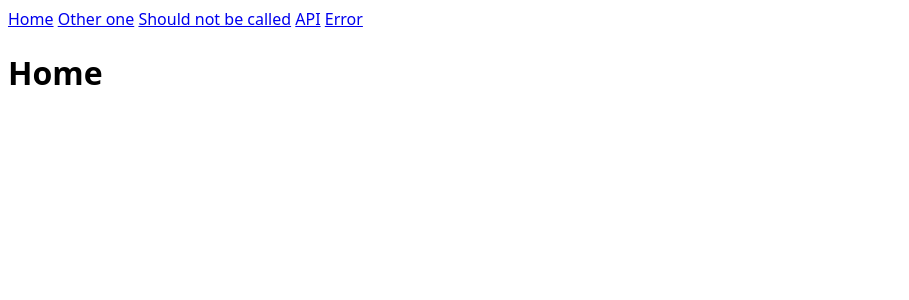
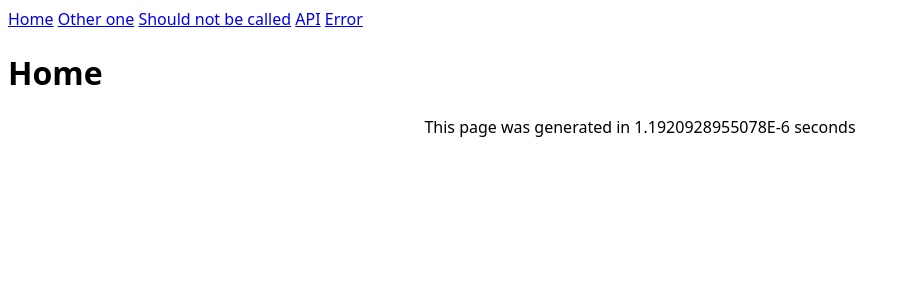
Before and after one commit to felix-schindler/Router, a PHP site: page / in a window 1280 px wide. Shown: the top 300 px of the page, without its empty margins (0-909 px from the left). Run offline with PHP 8.4, Linux system fonts and the light colour scheme.

Commit message:
Add "page generated in .. seconds"

```diff
--- a/Backend/Views/Base/LayoutView.php
+++ b/Backend/Views/Base/LayoutView.php
@@ -21,6 +21,7 @@ class LayoutView extends View
 			color: var(--on-bg);
 			background-color: var(--bg);
 		}
+		footer { text-align: center }
 		@media screen and (prefers-color-scheme: dark) { :root { --on-bg: #fff; --bg: #151515; } }
 	</style>
 </head>
@@ -38,7 +39,7 @@ class LayoutView extends View
 	</main>
 
 	<footer>
-
+		<p>This page was generated in <?=microtime(true) - $GLOBALS['start']?> seconds</p>
 	</footer>
 </body>
 </html>
--- a/index.php
+++ b/index.php
@@ -2,8 +2,7 @@
 
 declare(strict_types = 1);
 
-// $GLOBALS['start'] = microtime(true);		// Stop execution time
-// echo '<p>[Controller] Execution time router: ' . microtime(true) - $GLOBALS['start'] . ' seconds</p>';
+$GLOBALS['start'] = microtime(true);		// Meassure execution time -> look in Layout <footer>
 
 // Display errors when debug is set
 /* if (isset($_GET["DEBUG"])) {
```
